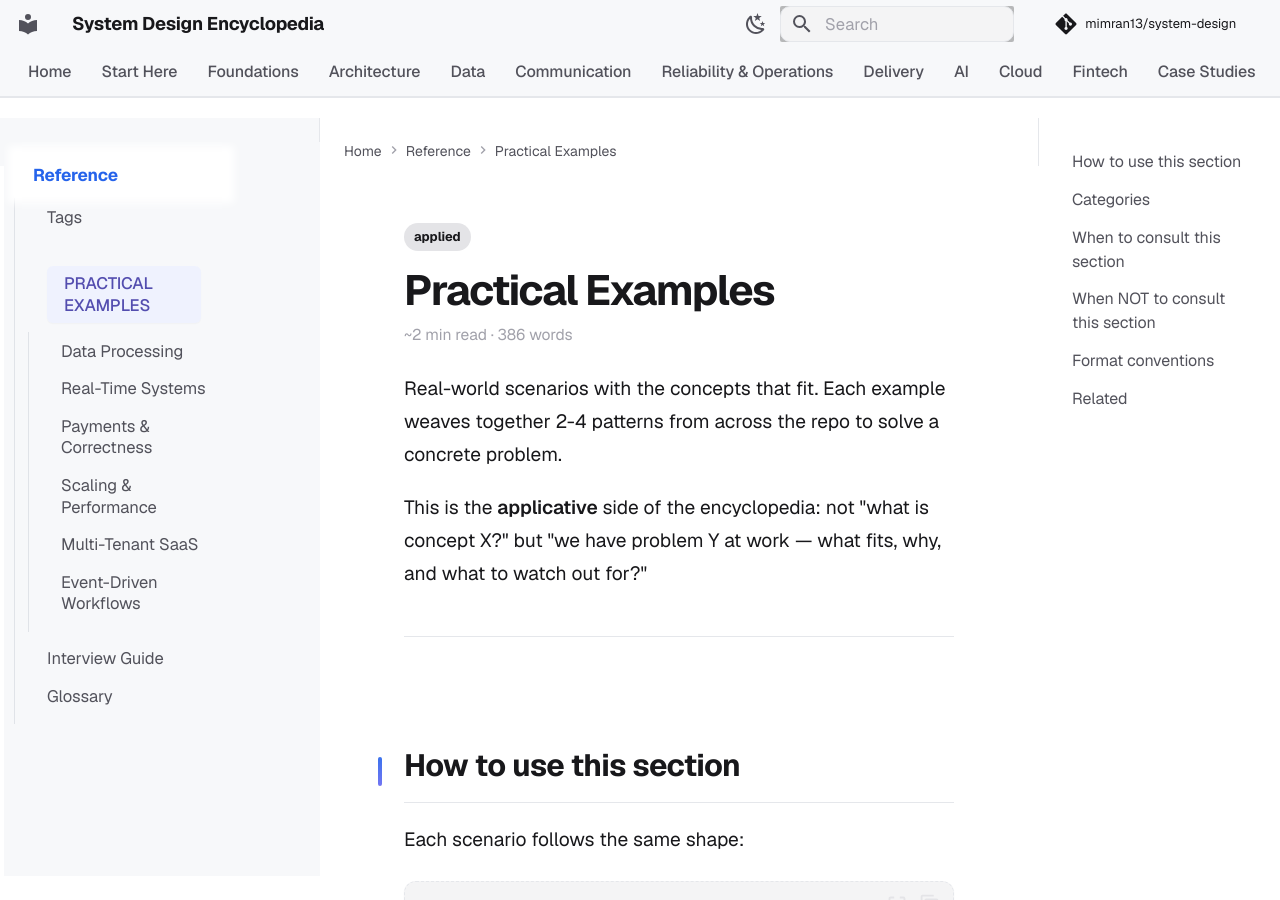
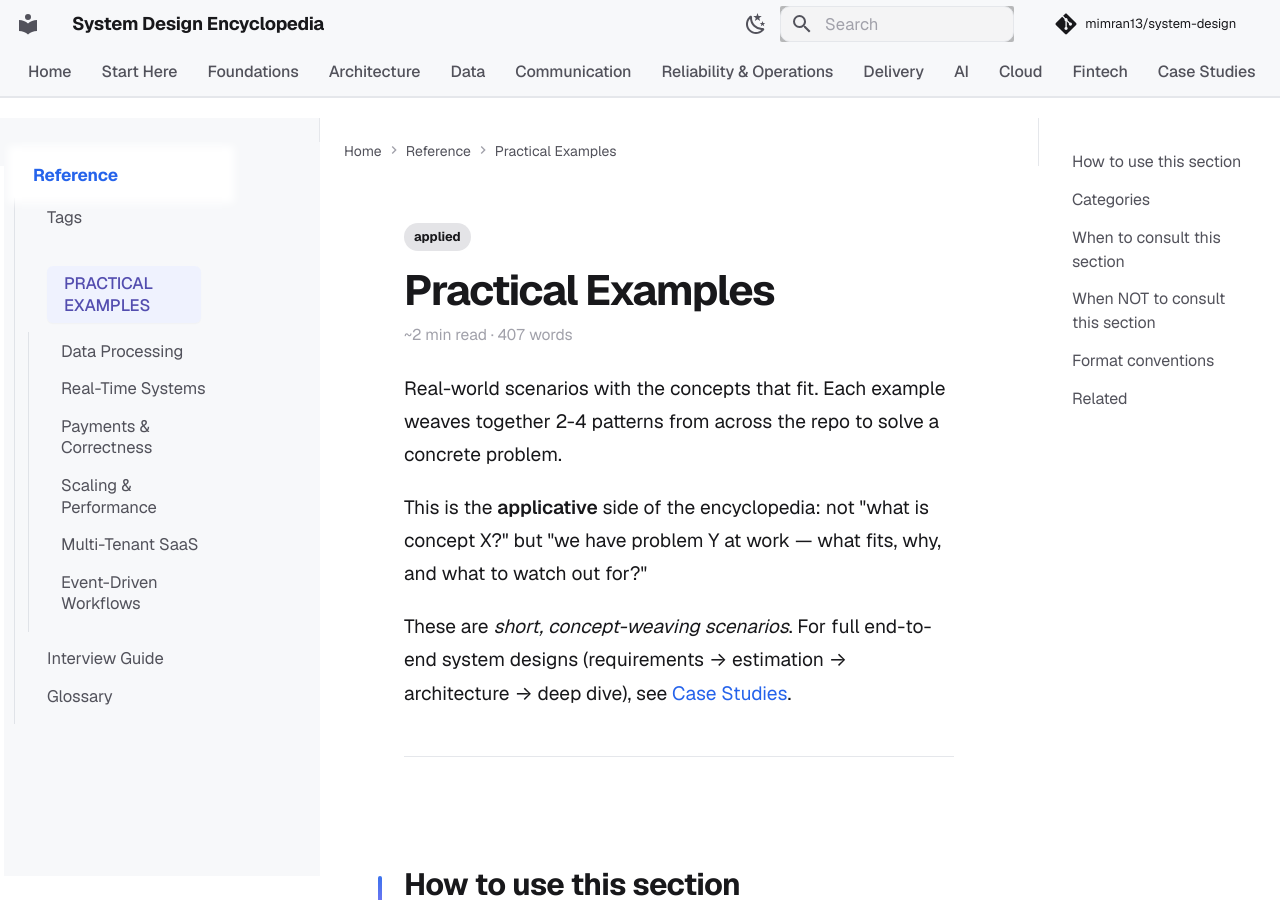
Before and after one commit to mimran13/system-design, an MkDocs documentation site: the page built from docs/examples/index.md, in a window 1280 px wide and 900 px high. Built offline with MkDocs 1.6.1 and Material for MkDocs 9.7.7, drawn with Linux system fonts in a browser that asks for light colours; comment, search, counter and statistics services are not loaded.

Commit message:
docs: differentiate Practical Examples from Case Studies
Co-Authored-By: Claude Opus 4.8 (1M context) <noreply@anthropic.com>

```diff
--- a/docs/examples/index.md
+++ b/docs/examples/index.md
@@ -8,6 +8,8 @@ tags:
 Real-world scenarios with the concepts that fit. Each example weaves together 2-4 patterns from across the repo to solve a concrete problem.
 
 This is the **applicative** side of the encyclopedia: not "what is concept X?" but "we have problem Y at work — what fits, why, and what to watch out for?"
+
+These are *short, concept-weaving scenarios*. For full end-to-end system designs (requirements → estimation → architecture → deep dive), see [Case Studies](../case-studies/index.md).
 
 ---
 
```
Also changed, not shown: docs/case-studies/index.md (+2 -0 lines).
